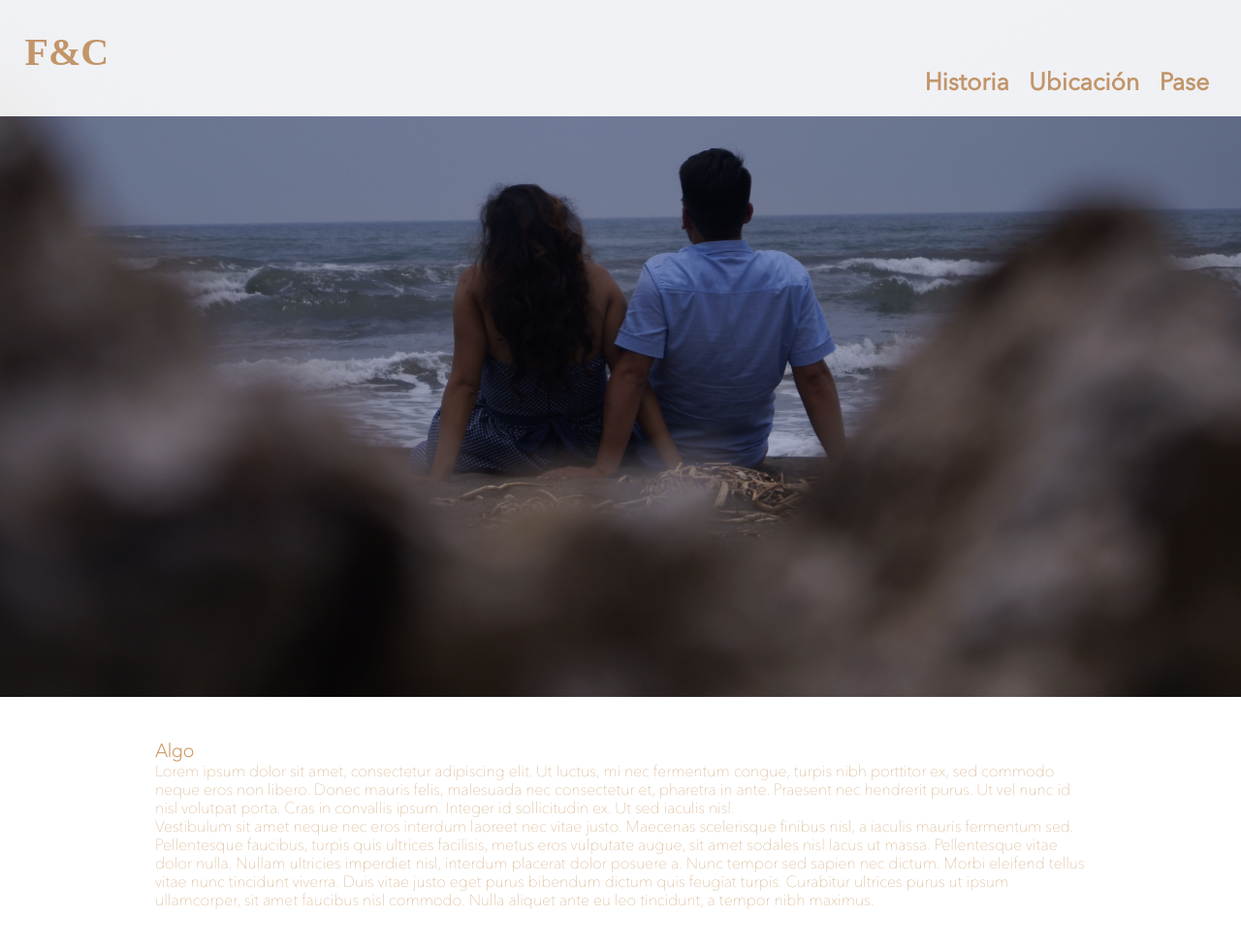
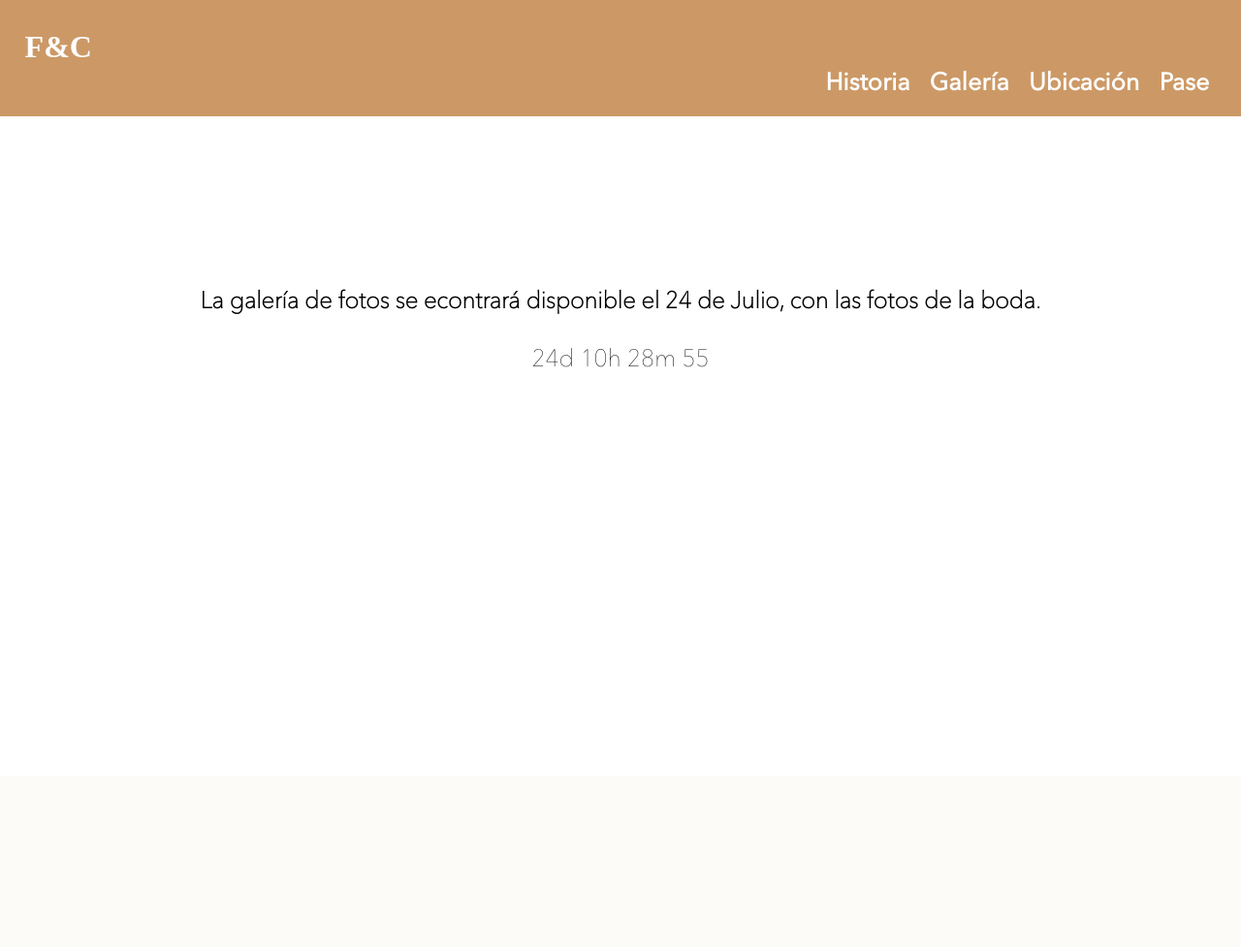
Before and after one commit to BaezCrdrm/boda-pf, a PHP site: page /galeria/index.html in a window 1280 px wide. Shown: the top 977 px of the page at 97% size. After the commit the page ends 379 px from the top, so only its background shows below. Run offline with PHP 8.4, Linux system fonts and the light colour scheme.

Commit message:
Listo
Versión 1.0... Espero

```diff
--- /dev/null
+++ b/CSS/GaleriaProvisional.css
@@ -0,0 +1,54 @@
+@media screen and (max-device-width:799px) {
+    header {
+        height: 100px !important;
+    }
+
+    #menu {
+        margin-top: 20px !important;
+        margin-right: 2%;
+    }
+}
+
+header {
+    height: 120px;
+}
+
+header, #menu ul {
+    background-color: #CC9966;
+}
+
+    header a {
+        color:white;
+    }
+
+.pyf {
+        width: 100px;
+        float: left;
+        margin-left: 2%;
+        margin-top: 30px;
+    }
+
+    #menu {
+        margin-top: 72px;
+        float: right;
+    }
+
+#principal h1 {
+    text-align: center;
+    margin-top: 175px;
+}
+
+    #principal > div {
+        width: 100%;
+    }
+
+    #timer-cont {
+        width: auto;
+        text-align: center;
+        margin-top: 30px;
+    }
+
+    #timer {
+        font-family: Avenir-next-Ulight;
+        font-size: 25px;
+    }
--- a/CSS/Historia.css
+++ b/CSS/Historia.css
@@ -9,6 +9,8 @@ body, header {
 #portada {
     width: 100%;
     height: auto;
+
+    margin-bottom: -5px;
 }
 
     header a, header a:visited {
@@ -33,7 +35,7 @@ body, header {
 .cart {
     margin-left: auto;
     margin-right: auto;
-    font-size: 14px;
+    font-size: 16px;
 }
 
 .contenido {
--- a/CSS/HistoriaDesktop.css
+++ b/CSS/HistoriaDesktop.css
@@ -33,6 +33,10 @@ header {
                 column-count: 2;
                 column-gap: 20px;
             }
+
+                /*.cart p {
+                    font-size: 16px;
+                }*/
 
             #lastCont article, .cart {
                 margin-left: auto;
--- a/CSS/Menu.css
+++ b/CSS/Menu.css
@@ -48,6 +48,7 @@
 }
 
 .a_menu {
+    width: 100%;
     text-decoration: none;
     font-weight: bold;
     font-size: 25px;
--- a/CSS/Principal.css
+++ b/CSS/Principal.css
@@ -46,6 +46,19 @@ header {
         font-size: 16px;
     }
 
+        .versiculo {
+            width: 90%;
+            margin-left: auto;
+            margin-right: auto;
+            margin-top: 20px;
+        }
+
+            .libro {
+                float: right;
+                margin-right: 2%;
+                margin-bottom: 50px;
+            }
+
     #vacio {
         background-image: url("../img/PortadaSec.jpg");
         background-attachment: fixed;
--- /dev/null
+++ b/galeria/index.html
@@ -0,0 +1,62 @@
+<html lang="es">
+    <head>
+        <meta charset="utf-8">
+        <meta name="viewport" content="width=device-width, initial-scale=1.0">
+        <meta name="description" content="Historia de Febe y Cristhian">
+        <meta name="keywords" content="Febe,Cristhian,Boda,Cruz Melgar,Hernández Báez, Nuestra historia">
+
+        <title>Nuestra historia</title>
+        <link rel="stylesheet" href="../CSS/General.css" media="all">
+        <link rel="stylesheet" href="../CSS/GaleriaProvisional.css" media="all">
+        <link rel="stylesheet" href="../CSS/Menu.css" media="all">
+    </head>
+
+    <body onscroll="cierra(document.getElementById('ul_menu'), false)" onload="getTimeinner()">
+        <header>
+            <div class="pyf">
+                <a href="../" title="Ir a inicio - Boda Febe & Cristhian"><h1>F&C</h1></a>
+            </div>
+
+            <nav id="menu">
+                <img id="imgMenu" src="../img/blanco.png" title="Mostrar menú" ontouchend="mostrarMenu()">
+                <ul id="ul_menu">
+                    <li><a href="../historia/" class="a_menu">Historia</a></li>
+                    <li><a href="#" class="a_menu">Galería</a></li>
+                    <li><a href="../ubicacion/" class="a_menu">Ubicación</a></li>
+                    <li><a href="../pase/" class="a_menu">Pase</a></li>
+                </ul>
+            </nav>
+        </header>
+
+        <section id="principal">
+            <div>
+                <h1>La galería de fotos se econtrará disponible el 24 de Julio, con las fotos de la boda.</h1>
+                <nav id="timer-cont">
+                    <label id="timer"></label>
+                </nav>
+            </div>
+            <script>
+                function getTimeinner() {
+                now = new Date();
+                y2k = new Date("Jul 24 2016 12:30:00");
+                days = (y2k - now) / 1000 / 60 / 60 / 24;
+                daysRound = Math.floor(days);
+                hours = (y2k - now) / 1000 / 60 / 60 - (24 * daysRound);
+                hoursRound = Math.floor(hours);
+                minutes = (y2k - now) / 1000 /60 - (24 * 60 * daysRound) - (60 * hoursRound);
+                minutesRound = Math.floor(minutes);
+                seconds = (y2k - now) / 1000 - (24 * 60 * 60 * daysRound) - (60 * 60 * hoursRound) - (60 * minutesRound);
+                secondsRound = Math.round(seconds);
+                // sec = (secondsRound == 1) ? " segundo" : " segundos";
+                // min = (minutesRound == 1) ? " minuto" : " minutos, ";
+                // hr = (hoursRound == 1) ? " hora" : " horas, ";
+                // dy = (daysRound == 1) ? " día" : " d&iacute;as, "
+                // document.getElementById("timer").innerHTML = "Faltan " + daysRound + dy + hoursRound + hr + minutesRound + min + secondsRound + sec;
+                document.getElementById("timer").innerHTML = daysRound + "d " + hoursRound + "h " + minutesRound + "m " + secondsRound;
+                newtime = window.setTimeout("getTime();", 1000);
+            }
+            </script>
+        </section>
+    </body>
+    <script src="../scripts/funciones.js"></script>
+</html>
--- a/index.html
+++ b/index.html
@@ -20,11 +20,11 @@
             </div>
 
             <nav id="menu">
-                <img id="imgMenu" src="img/menu.jpg" title="Mostrar menú" ontouchend="mostrarMenu()">
+                <img id="imgMenu" src="img/cafe.png" title="Mostrar menú" ontouchend="mostrarMenu()">
 
                 <ul id="ul_menu">
                     <li><a href="historia/" class="a_menu">Historia</a></li>
-                    <!--<li><a href="#" class="a_menu">Galería</a></li>-->
+                    <li><a href="galeria/" class="a_menu">Galería</a></li>
                     <li><a href="ubicacion/" class="a_menu">Ubicación</a></li>
                     <li><a href="pase/" class="a_menu">Pase</a></li>
                 </ul>
@@ -36,9 +36,11 @@
 
             <div class="frase">
                 <article>
-                    <h1>Algo</h1>
-                    <p>Lorem ipsum dolor sit amet, consectetur adipiscing elit. Ut luctus, mi nec fermentum congue, turpis nibh porttitor ex, sed commodo neque eros non libero. Donec mauris felis, malesuada nec consectetur et, pharetra in ante. Praesent nec hendrerit purus. Ut vel nunc id nisl volutpat porta. Cras in convallis ipsum. Integer id sollicitudin ex. Ut sed iaculis nisl.</p>
-                    <p>Vestibulum sit amet neque nec eros interdum laoreet nec vitae justo. Maecenas scelerisque finibus nisl, a iaculis mauris fermentum sed. Pellentesque faucibus, turpis quis ultrices facilisis, metus eros vulputate augue, sit amet sodales nisl lacus ut massa. Pellentesque vitae dolor nulla. Nullam ultricies imperdiet nisl, interdum placerat dolor posuere a. Nunc tempor sed sapien nec dictum. Morbi eleifend tellus vitae nunc tincidunt viverra. Duis vitae justo eget purus bibendum dictum quis feugiat turpis. Curabitur ultrices purus ut ipsum ullamcorper, sit amet faucibus nisl commodo. Nulla aliquet ante eu leo tincidunt, a tempor nibh maximus.</p>
+                    <p>Despues de 8 años, miles de días, millones de segundos, 1 millon de mensajes, 40,000 llamadas, 20,000 visitas y caminatas de regreso a casa, de arriesgarse una y otra vez ella ha decidido aceptar. Hoy se suman todos esos momentos y han llegado a la conclusión de que ella tiene una gran deuda con él y solo podrá pagarla con una vida a su lado...</p>
+                    <p>Por lo tanto estás convocado a ser testigo del pago de la deuda de ambos.</p>
+                    <p>Nos gustaría contar con tu presencia en este importante día.</p>
+
+                    <p class="versiculo"><cite>No me ruegues que te deje, y me aparte de ti; porque a dondequiera que tú fueres, iré yo, y dondequiera que vivieres, viviré. Tu pueblo será mi pueblo, y tu Dios mi Dios.<br><span class="libro">Rut 1:16</span></cite></p>
                 </article>
 
                 <div id="div-timer">
--- a/pase/index.html
+++ b/pase/index.html
@@ -21,10 +21,10 @@
             </div>
 
             <nav id="menu">
-                <img id="imgMenu" src="../img/menu.jpg" title="Mostrar menú" onclick="mostrarMenu()">
+                <img id="imgMenu" src="../img/azul.png" title="Mostrar menú" onclick="mostrarMenu()">
                 <ul id="ul_menu">
                     <li><a href="../historia/" class="a_menu">Historia</a></li>
-                    <!--<li><a href="#" class="a_menu">Galería</a></li>-->
+                    <li><a href="../galeria/" class="a_menu">Galería</a></li>
                     <li><a href="../ubicacion/" class="a_menu">Ubicación</a></li>
                     <li><a href="#" class="a_menu">Pase</a></li>
                 </ul>
--- a/scripts/consulta.php
+++ b/scripts/consulta.php
@@ -61,7 +61,7 @@
 
     // Administrador verifica asistencia
     function consultaAsistencia() {
-        $query = "SELECT invitados.nombre, invitados.apellido, asistencia.estado FROM invitados INNER JOIN asistencia ON invitados.id=asistencia.id";
+        $query = "SELECT invitados.nombre, invitados.apellido, asistencia.estado, invitados.id FROM invitados INNER JOIN asistencia ON invitados.id=asistencia.id";
         $consulta = genQuery($query);
 
         $string = "<table>
@@ -69,6 +69,7 @@
             <th>Nombre / Grupo / Familia</th>
             <th>Apellido (individuo)</th>
             <th>Estado</th>
+            <th>Código</th>
         </tr>";
 
         while ($reg = mysqli_fetch_array($consulta, MYSQLI_NUM)) {
@@ -91,6 +92,7 @@
                     break;
             }
             $string .= "<td>$estado</td>
+            <td>".$reg[3]."</td>
             </tr>";
         }
 
--- a/ubicacion/index.html
+++ b/ubicacion/index.html
@@ -1,5 +1,6 @@
 <!DOCTYPE html>
 <html lang="es">
+    <!--https://developers.google.com/maps/documentation/javascript/-->
     <head>
         <meta charset="utf-8"/>
         <meta name="viewport" content="width=device-width, initial-scale=1.0">
@@ -25,10 +26,10 @@
             </div>
 
             <nav id="menu">
-                <img id="imgMenu" src="../img/menu.jpg" title="Mostrar menú" ontouchend="mostrarMenu()">
+                <img id="imgMenu" src="../img/coral.png" title="Mostrar menú" ontouchend="mostrarMenu()">
                 <ul id="ul_menu">
                     <li><a href="../historia/" class="a_menu">Historia</a></li>
-                    <!--<li><a href="#" class="a_menu">Galería</a></li>-->
+                    <li><a href="../galeria/" class="a_menu">Galería</a></li>
                     <li><a href="#" class="a_menu">Ubicación</a></li>
                     <li><a href="../pase/" class="a_menu">Pase</a></li>
                 </ul>
@@ -130,4 +131,5 @@
         </section>
     </body>
     <script src="../scripts/funciones.js"></script>
+
 </html>
```
Also changed, not shown: historia/index.html (+7 -6 lines), scripts/funciones.js (+39 -2 lines), scripts/mapa.js (added, +30 -0 lines), img/azul.png (added), img/blanco.png (added), img/cafe.png (added), img/coral.png (added), 1 other file.
